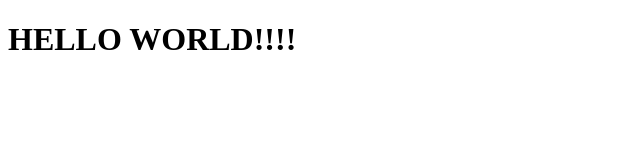
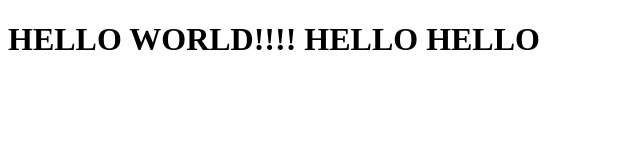
Before and after one commit to Aiswaryak30/coursera-test, a plain HTML site: page index.html in a window 1280 px wide. Shown: the whole page, without its empty margins (0-640 px from the left). Drawn offline with Linux system fonts and the light colour scheme.

Commit message:
Next version

```diff
--- a/index.html
+++ b/index.html
@@ -6,6 +6,6 @@
     <title>Coursera</title>
 </head>
 <body>
-    <h1>HELLO WORLD!!!!</h1>
+    <h1>HELLO WORLD!!!! HELLO HELLO</h1>
 </body>
 </html>
```
